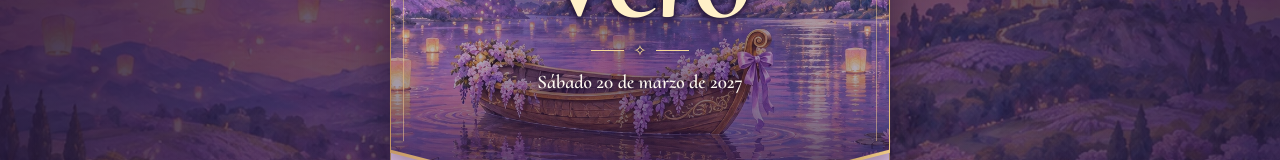
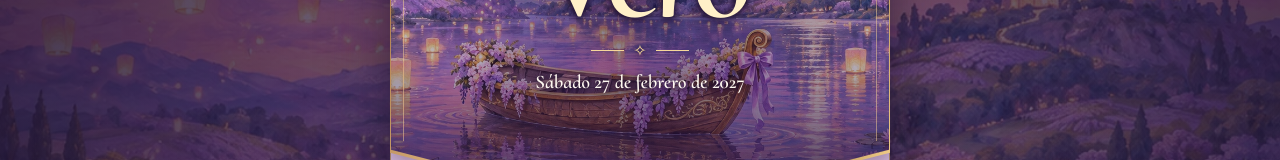
Before and after one commit to MichaelGabu/invitacion-vero, a React (Vite) app: page / in a window 1280 px wide. Shown: the part 227-387 px from the top of the page. Built offline with nearby package versions, Linux system fonts and the light colour scheme.

Commit message:
Actualiza la fecha y los nombres de los padres de Vero

```diff
--- a/public/evento.js
+++ b/public/evento.js
@@ -1,19 +1,19 @@
-// Vista de muestra. Sustituya estos datos ficticios antes de compartir la invitación definitiva.
+// La ubicación y el programa incluyen datos de muestra editables.
 window.invitacionVero = {
   nombre: "Vero",
-  fechaISO: "2027-03-20T17:00:00-05:00",
-  fecha: "Sábado 20 de marzo de 2027",
+  fechaISO: "2027-02-27T17:00:00-05:00",
+  fecha: "Sábado 27 de febrero de 2027",
   hora: "5:00 p. m.",
   lugar: "Hacienda Luz de Luna",
   direccion: "Camino de las Glicinas, km 4 · Subachoque, Cundinamarca",
   // El lugar es ficticio. El mapa de muestra abre el municipio.
   mapa: "https://www.google.com/maps/search/?api=1&query=Subachoque%2C+Cundinamarca%2C+Colombia",
   oracion: "Gracias, Dios, por estos quince años y por las manos que me han acompañado hasta aquí. Que nunca me falte la ilusión de descubrir lo que hay más allá de mi ventana.",
-  familia: "Elena y Santiago",
+  familia: "Juan Jaramillo y Julieth Cortes",
   vestuario: "Formal de noche",
   ellas: "Vestido largo o midi. El lavanda está reservado para Vero.",
   ellos: "Traje oscuro con camisa clara.",
-  fechaLimite: "6 de marzo de 2027",
+  fechaLimite: "13 de febrero de 2027",
   itinerario: [
     { titulo: "Bienvenida", hora: "5:00 p. m.", descripcion: "Nos encontramos en el jardín para el cóctel de bienvenida." },
     { titulo: "Entrada de Vero", hora: "5:30 p. m.", descripcion: "Se abren las puertas y empieza mi noche de quince." },
```
Also changed, not shown: 1 other file (tests, documents, lock files or other folders).
